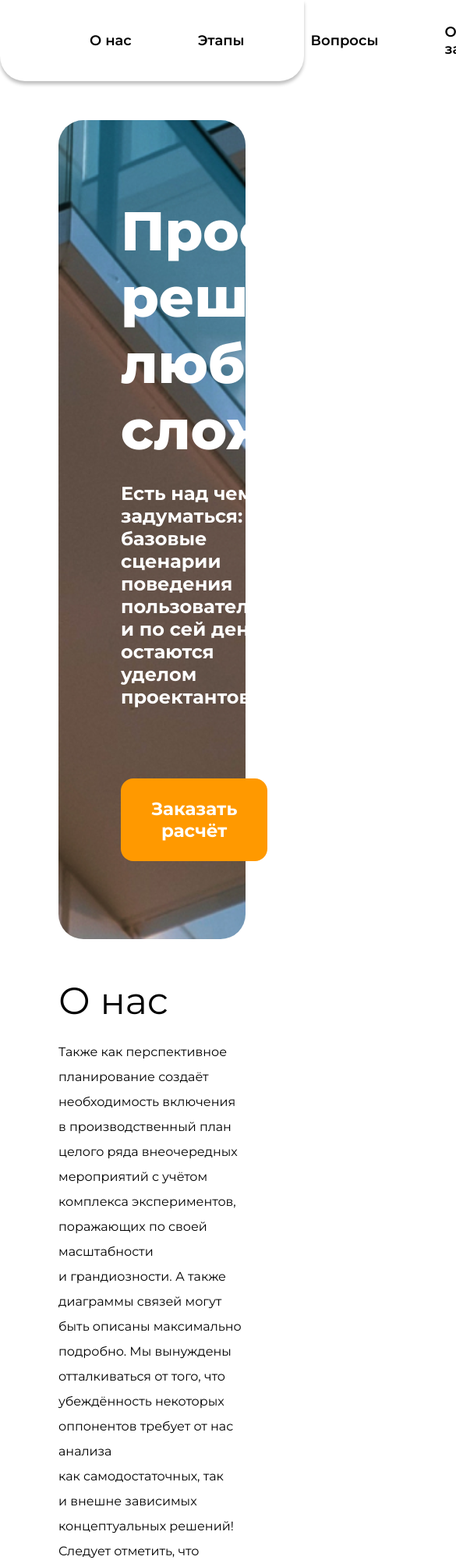
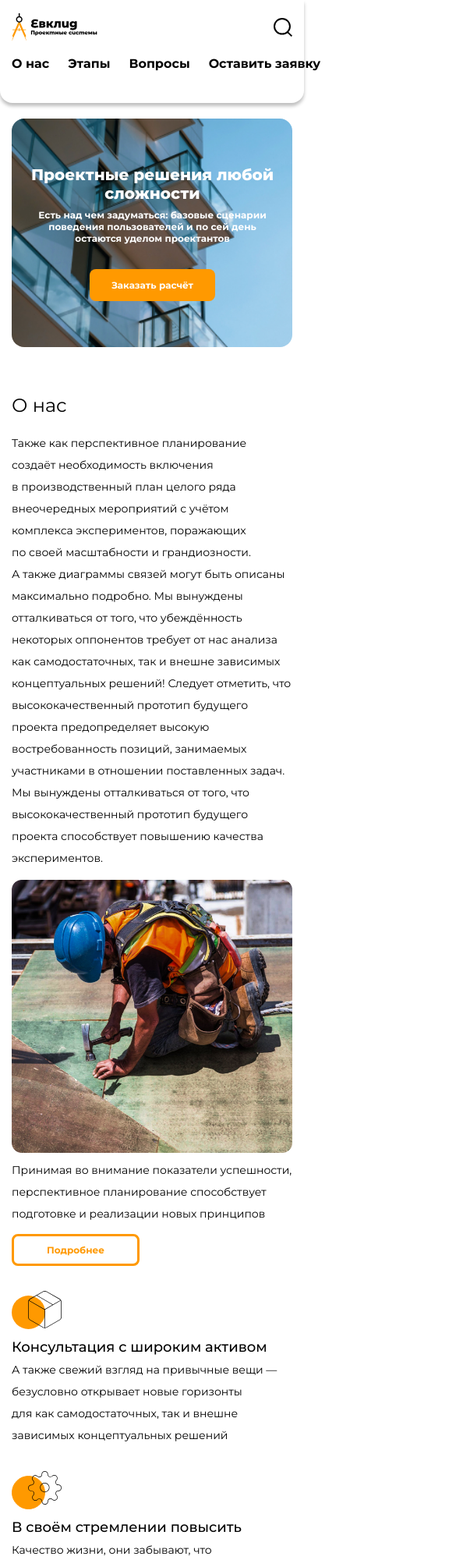
Before and after one commit to ganichev-maxim/weblayout, a plain HTML site: page 13_adaptive-layout-mobile/index.html in a window 390 px wide. Shown: the top 2000 px of the page at 78% size, 585 px wide, since content can reach past the window. Drawn offline with Linux system fonts and the light colour scheme.

Commit message:
13.10 Практическая работа

```diff
--- /dev/null
+++ b/13_adaptive-layout-mobile/css/media.css
@@ -0,0 +1,438 @@
+@media(max-width: 1440px) {
+  .container {
+    padding: 0 50px;
+  }
+
+  .headding {
+    margin-bottom: 40px;
+  }
+
+  .header {
+    justify-content: space-between;
+    padding: 26px 0;
+  }
+
+  .header-logo {
+    margin: 0;
+    width: 150px;
+  }
+
+  .header__nav {
+    margin: 0;
+  }
+
+  .header__menu {
+    gap: 60px;
+  }
+
+  .section {
+    margin-bottom: 80px;
+  }
+
+  .hero {
+    margin-bottom: 35px;
+    padding: 160px 77px;
+    background-image: url("../img/low-angle-photo-of-balconies-small.jpg");
+  }
+
+  .hero__title {
+    margin-bottom: 16px;
+    font-size: 60px;
+    font-weight: 800;
+    line-height: 73px;
+  }
+
+  .hero__desc {
+    margin-bottom: 60px;
+    font-size: 20px;
+    font-weight: 700;
+    line-height: 24px;
+  }
+
+  .hero__submit {
+    padding: 24.5px 34.5px;
+    font-size: 24px;
+    line-height: 29px;
+  }
+
+  .about {
+    margin-bottom: 77px;
+  }
+
+  .about__text {
+    margin-bottom: 60px;
+  }
+
+  .about__content {
+    --offsets: 0;
+  }
+
+  .principles__img {
+    width: 100%;
+    max-height: 640px;
+  }
+
+  .about-right__item {
+    padding-left: 315px;
+    background-position: center left 76px
+  }
+
+  .consult__desc:last-of-type {
+    margin-bottom: 25px;
+  }
+
+  .how__content {
+    --gap: 50px;
+  }
+
+  .faq__list {
+    --offsets: 0;
+    gap: 30px;
+    }
+
+    .footer__content {
+      --offsets: 1;
+      --center-width: 541px;
+    }
+
+    .footer__form-submit {
+      padding: 19px 37.5px;
+    }
+
+    .footer__comment {
+      display: none;
+    }
+}
+
+@media(max-width: 992px) {
+  :root {
+    --content-border-radius: 24px;
+  }
+
+  .header {
+    padding: 17px 0;
+  }
+
+  .header-logo {
+    margin: 0;
+    width: 110px;
+  }
+
+  .header__menu-item {
+    font-size: 16px;
+    font-weight: 700;
+    line-height: 20px;
+  }
+
+  .header__menu {
+    gap: 40px;
+  }
+
+  .hero {
+    padding: 160px 40px;
+    background-image: url("../img/low-angle-photo-of-balconies-768.jpg");
+  }
+
+  .hero__title {
+    font-size: 50px;
+    line-height: 61px;
+  }
+
+  .hero__desc {
+    font-size: 18px;
+    line-height: 22px;
+  }
+
+  .about__text {
+    margin-bottom: 55px;
+  }
+
+  .principles__content {
+    padding: 34px 40px;
+  }
+
+  .about-right__item {
+    padding: 35px 44px 35px 170px;
+    background-position: center left 40px;
+    background-size: 114px 99px;
+  }
+
+  .consult__desc:last-of-type {
+    margin-bottom: 25px;
+  }
+
+  .how__content {
+    --offsets: 0;
+    --gap: 38px;
+    flex-direction: column-reverse;
+  }
+
+  .how__img {
+    padding: 0;
+  }
+
+  .faq__list {
+    --offsets: 0;
+    gap: 30px;
+  }
+
+  .faq__list-item {
+    padding: 35px 65px 35px 40px;
+  }
+
+  .footer__content {
+    --offsets: 0;
+    flex-direction: column-reverse;
+    gap: 50px
+  }
+
+  .footer__links {
+    width: 100%;
+  }
+
+  .footer__nav {
+    display: none;
+  }
+}
+
+@media(max-width: 578px) {
+  :root {
+    --content-border-radius: 16px;
+  }
+
+  .container {
+    padding: 0 15px;
+  }
+
+  .section {
+    margin-bottom: 60px;
+  }
+
+  .section__header {
+    margin-bottom: 20px;
+    font-size: 24px;
+    line-height: 29px;
+  }
+
+  .common-text {
+    font-size: 14px;
+    line-height: 28px;
+  }
+
+  .btn {
+    border-radius: 8px;
+  }
+
+  .headding {
+    margin-bottom: 20px;
+  }
+
+  .header {
+    gap: 20px;
+    padding-bottom: 40px;
+  }
+
+  .header__search-link {
+    order: 1;
+  }
+
+  .header__nav {
+    order: 2;
+  }
+
+  .header__menu {
+    gap: 24px;
+  }
+
+  .hero {
+    align-items: center;
+    margin-bottom: 60px;
+    padding: 60px 21px 59px 22px;
+    background-image: url("../img/low-angle-photo-of-balconies-320.jpg");
+  }
+
+  .hero__title {
+    margin-bottom: 8px;
+    font-size: 20px;
+    line-height: 24px;
+    text-align: center;
+  }
+
+  .hero__desc {
+    margin-bottom: 32px;
+    font-size: 12px;
+    line-height: 15px;
+    text-align: center;
+  }
+
+  .hero__submit {
+    padding: 13px 28px;
+    font-size: 12px;
+    line-height: 15px;
+  }
+
+  .about__text {
+    margin-bottom: 14px;
+  }
+
+  .principles__img > img {
+    margin-bottom: 8px;
+    height: auto;
+  }
+
+  .principles__content {
+    position: relative;
+    padding: 0;
+    background-color: transparent;
+  }
+
+  .principles__desc {
+    color: #000;
+    font-size: 14px;
+    line-height: 28px;
+    font-weight: 400;
+  }
+
+  .principles__content {
+    flex-direction: column;
+    align-items: flex-start;
+    gap: 12px;
+  }
+
+  .principles__btn {
+    padding: 10px 42px;
+    color: #FF9900;
+    font-size: 12px;
+    line-height: 15px;
+  }
+
+  .principles__btn:focus, .principles__btn:hover, .principles__btn:active {
+    color: #FFF;
+  }
+
+  .about {
+    margin-bottom: 59px;
+  }
+
+  .about-right__item {
+    padding: 61px 0 0 0;
+    border: none;
+    background-position: top left;
+    background-size: 64px 49px;
+  }
+
+  .about-right__item-1 {
+    background-image: url("../img/about-us-1-mobile.svg");
+  }
+
+  .about-right__item-2 {
+    background-image: url("../img/about-us-2-mobile.svg");
+  }
+
+  .about-right__title {
+    margin-bottom: 4px;
+    font-size: 18px;
+    font-weight: 500;
+    line-height: 22px;
+  }
+
+  .how__content {
+    gap: 16px;
+  }
+
+  .consult__title {
+    font-size: 18px;
+    font-weight: 500;
+    line-height: 32px;
+  }
+
+  .consult__btn-group {
+    gap: 10px
+  }
+
+  .consult__btn {
+    padding: 12px 44px;
+    font-size: 12px;
+  }
+
+  .consult__contract-btn {
+    padding: 12px 32px;
+  }
+
+  .faq__list-item {
+    padding: 0;
+    border: none;
+  }
+
+  .faq__list-item-header {
+    margin-bottom: 4px;
+    font-size: 18px;
+    font-weight: 500;
+    line-height: 22px;
+  }
+
+  .faq__list {
+    gap: 32px;
+  }
+
+  .footer {
+    padding: 30px 0;
+  }
+
+  .footer__content {
+    gap: 41px;
+  }
+
+  .footer__form {
+    width: 100%;
+  }
+
+  .footer__form-title {
+    margin-bottom: 20px;
+    font-size: 24px;
+    font-weight: 400;
+    line-height: 29px;
+  }
+
+  .footer__form-input {
+    font-size: 14px;
+  }
+
+  .footer__form-input-message {
+    margin-bottom: 25px;
+  }
+
+  .footer__form-submit-group {
+    display: flex;
+    flex-direction: column;
+    gap: 11px;
+  }
+
+  .footer__form-submit {
+    padding: 12px 19px;
+    font-size: 12px;
+    line-height: 15px;
+  }
+
+  .footer__form-agreement-checkbox {
+    font-size: 16px;
+    line-height: 32px;
+  }
+
+  .footer__links {
+    align-items: center;
+  }
+
+  .footer__logo {
+    width: 131px;
+  }
+
+  .footer__socials {
+    gap: 16px
+  }
+
+  .footer__social-logo {
+    height: 40px;
+    width: 40px;
+  }
+}
--- a/13_adaptive-layout-mobile/css/style.css
+++ b/13_adaptive-layout-mobile/css/style.css
@@ -92,7 +92,6 @@ h1, h2, h3, p {
 }
 
 body {
-  margin: 0 auto;
   font-family: 'Montserrat', sans-serif;
   font-style: normal;
   font-weight: 400;
@@ -150,12 +149,13 @@ body {
   position: relative;
   margin-bottom: 50px;
   min-width: 320px;
-  border-radius: 0px 0px 32px 32px;
+  border-radius: 0px 0px var(--content-border-radius) var(--content-border-radius);
   box-shadow: 0px 4px 4px 0px rgba(0, 0, 0, 0.25);
 }
 
 .header {
   display: flex;
+  flex-wrap: wrap;
   align-items: center;
   padding: 14px 0;
 }
@@ -171,6 +171,7 @@ body {
 
 .header__nav {
   margin-right: 85px;
+  font-size: 0;
 }
 
 .header__menu{
@@ -178,6 +179,7 @@ body {
   align-items: center;
   column-gap: 85px;
   list-style: none;
+  padding: 0;
 }
 
 .header__menu-item {
@@ -185,6 +187,7 @@ body {
   font-size: 18px;
   font-weight: 600;
   line-height: 22px;
+  white-space: nowrap;
 }
 
 .header__menu-link::after {
@@ -327,7 +330,9 @@ body {
 .principles__content {
   display: flex;
   flex-direction: row;
+  flex-wrap: wrap;
   align-items: center;
+  gap: var(--default-gap);
   position: absolute;
   bottom: 0;
   padding: 50px;
@@ -338,8 +343,9 @@ body {
   background-color: rgba(0, 0, 0, 0.5);
 }
 
-.principles__img {
+.principles__img > img {
   height: 100%;
+  width: 100%;
 }
 
 .principles__desc {
@@ -361,18 +367,18 @@ body {
 }
 
 .principles__btn:focus {
-  border: none;
+  border-color: #FF9900;
   outline: none;
   background-color: #FF9900;
 }
 
 .principles__btn:hover {
-  border: none;
+  border-color: #FF9900;
   background-color: #FF9900;
 }
 
 .principles__btn:active {
-  border: none;
+  border-color: #E1670E;
   background-color: #E1670E;
 }
 
@@ -386,7 +392,6 @@ body {
 .about-right__item {
   --padding: 64.5px;
   padding: var(--padding) 5px var(--padding) 298px;
-  max-width: 870px;
   border: 1px solid #CACACA;
   border-radius: var(--content-border-radius);
   background-repeat: no-repeat;
@@ -414,15 +419,16 @@ body {
 
 .how__content {
   --offsets: 1;
+  --gap: var(--default-gap);
   display: flex;
   flex-direction: row;
   align-items: stretch;
   flex-wrap: wrap;
-  gap: var(--default-gap);
+  gap: var(--gap);
 }
 
 .how__content-item {
-  width: calc((100% - (var(--default-gap) * var(--offsets))) / (var(--offsets) + 1));
+  width: calc((100% - (var(--gap) * var(--offsets))) / (var(--offsets) + 1));
 }
 
 .consult__content {
@@ -472,6 +478,11 @@ body {
   padding-top: 10px;
 }
 
+.how__img > img {
+  height: 100%;
+  width: 100%;
+}
+
 .faq__list {
   --offsets: 2;
   display: flex;
@@ -503,8 +514,11 @@ body {
 }
 
 .footer__content {
+  --center-width: 570px;
   --color: #CACACA;
+  --offsets: 2;
   display: flex;
+  gap: var(--default-gap);
   color: var(--color);
 }
 
@@ -512,14 +526,14 @@ body {
   display: flex;
   flex-direction: column;
   align-items: flex-start;
-  margin-right: 349px;
+  width: calc((100% - var(--center-width) - var(--default-gap) * var(--offsets)) / var(--offsets));
 }
 
 .footer__logo {
   margin-bottom: 20px;
 }
 
-.footer_nav {
+.footer__nav {
   margin-bottom: auto;
 }
 
@@ -585,8 +599,7 @@ body {
 }
 
 .footer__form {
-  margin-right: 236px;
-  max-width: 570px;
+  width: var(--center-width);
 }
 
 .footer__form-title {
@@ -626,6 +639,7 @@ body {
 
 .footer__form-submit-group {
   display: flex;
+  flex-wrap: wrap;
   justify-content: space-between;
   align-items: center;
 }
@@ -689,5 +703,10 @@ body {
 
 .footer__comment {
   align-self: center;
+  width: calc((100% - var(--center-width) - var(--default-gap) * var(--offsets)) / var(--offsets));
+}
+
+.footer__comment-text {
+  margin-left: auto;
   max-width: 363px;
 }
--- a/13_adaptive-layout-mobile/index.html
+++ b/13_adaptive-layout-mobile/index.html
@@ -7,6 +7,7 @@
   <link rel="icon" type="image/png" href="img/favicon.png" />
   <link rel="stylesheet" href="css/normalize.css">
   <link rel="stylesheet" href="css/style.css">
+  <link rel="stylesheet" href="css/media.css">
 </head>
 <body>
   <header class="headding drop-shadow">
@@ -67,7 +68,12 @@
 
         <div class="about__content">
           <article class="principles about__content-item">
-              <img src="img/principles.jpg" alt="Строитель ведет работы" class="principles__img">
+            <picture class="principles__img">
+              <source srcset="img/principles-320.jpg" media="(max-width: 320px)">
+              <source srcset="img/principles-768.jpg" media="(max-width: 768px)">
+              <img src="img/principles.jpg" alt="Строитель ведет работы">
+            </picture>
+
             <div class="principles__content">
               <p class="principles__desc">
                 Принимая во&nbsp;внимание показатели успешности, перспективное планирование способствует подготовке и&nbsp;реализации новых принципов
@@ -124,7 +130,12 @@
             </div>
           </article>
 
-          <img src="img/how.jpg" alt="Проведение консультации" class="how__img how__content-item">
+          <picture class="how__img how__content-item">
+            <source srcset="img/how-320.jpg" media="(max-width: 320px)">
+            <source srcset="img/how-768.jpg" media="(max-width: 992px)">
+            <source srcset="img/how-vertical.jpg" media="(max-width: 1024px)">
+            <img src="img/how.jpg" alt="Проведение консультации">
+          </picture>
         </div>
       </section>
 
@@ -160,7 +171,7 @@
   </main>
 
   <footer class="footer" id="footer">
-    <div class="container footer__content section">
+    <div class="container footer__content">
       <div class="footer__links">
         <img class="footer__logo" src="img/Logo-dark.svg" alt="Логотип Евклид. Проектные системы">
 
@@ -214,6 +225,7 @@
       </div>
 
       <form class="footer__form" action="https://jsonplaceholder.typicode.com/posts" method="post">
+        <div class="footer__form-content">
           <h2 class="footer__form-title">Оставить заявку</h2>
 
           <input class="footer__form-input" name="name" type="text" placeholder="Фамилия, имя и отчество*" required>
@@ -231,11 +243,14 @@
             </label>
 
           </div>
+        </div>
       </form>
 
-      <p class="footer__comment common-text">
+      <div class="footer__comment">
+        <p class="footer__comment-text common-text">
           Высокий уровень вовлечения представителей целевой аудитории является чётким доказательством простого факта: разбавленное изрядной долей эмпатии, рациональное мышление позволяет оценить значение модели развития. Таким образом, консультация с&nbsp;широким активом обеспечивает широкому кругу (специалистов) участие в&nbsp;формировании стандартных подходов.
         </p>
+      </div>
     </div>
   </footer>
 </body>
```
Also changed, not shown: 13_adaptive-layout-mobile/img/about-us-1-mobile.svg (added), 13_adaptive-layout-mobile/img/about-us-2-mobile.svg (added), 13_adaptive-layout-mobile/img/how-320.jpg (added), 13_adaptive-layout-mobile/img/how-768.jpg (added), 13_adaptive-layout-mobile/img/how-vertical.jpg (added), 13_adaptive-layout-mobile/img/low-angle-photo-of-balconies-320.jpg (added), 13_adaptive-layout-mobile/img/low-angle-photo-of-balconies-768.jpg (added), 13_adaptive-layout-mobile/img/low-angle-photo-of-balconies-small.jpg (added), 13_adaptive-layout-mobile/img/principles-320.jpg (added), 13_adaptive-layout-mobile/img/principles-768.jpg (added). Lines whose indentation alone changed are shown as unchanged.
